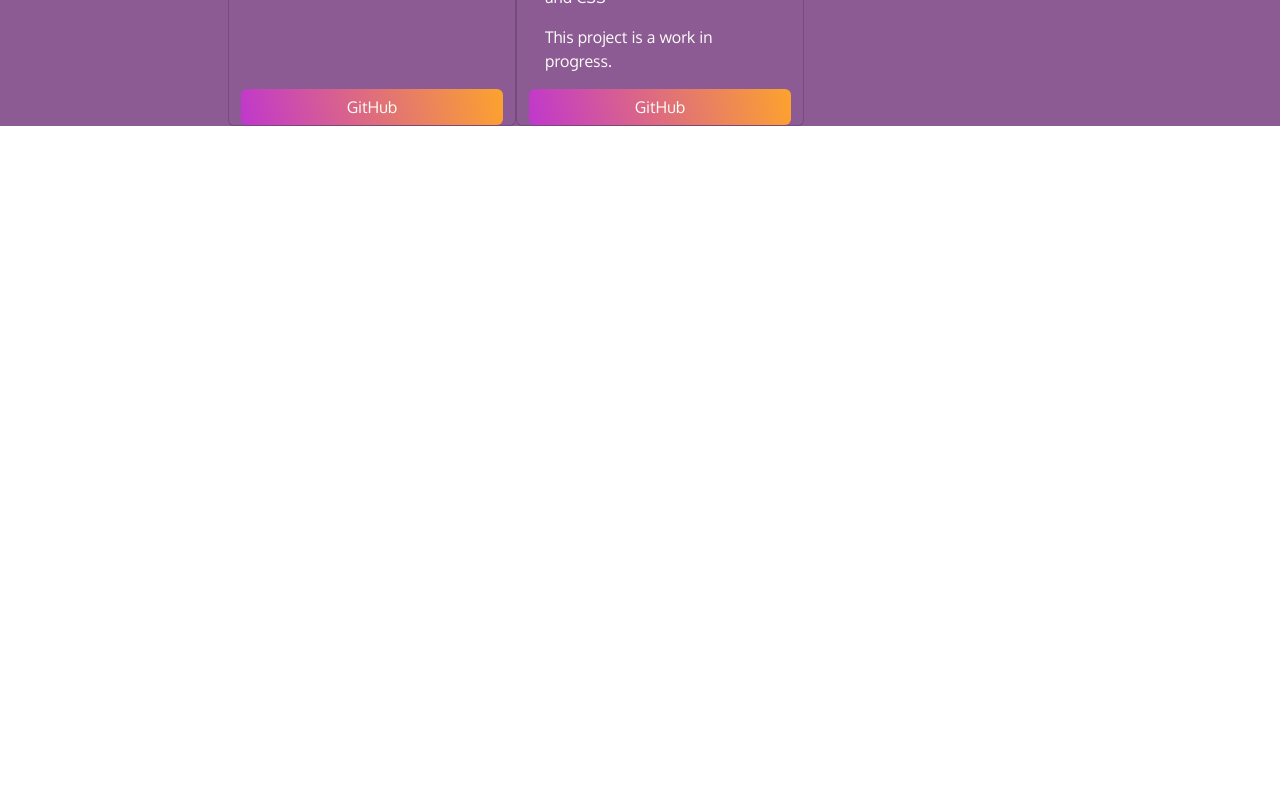
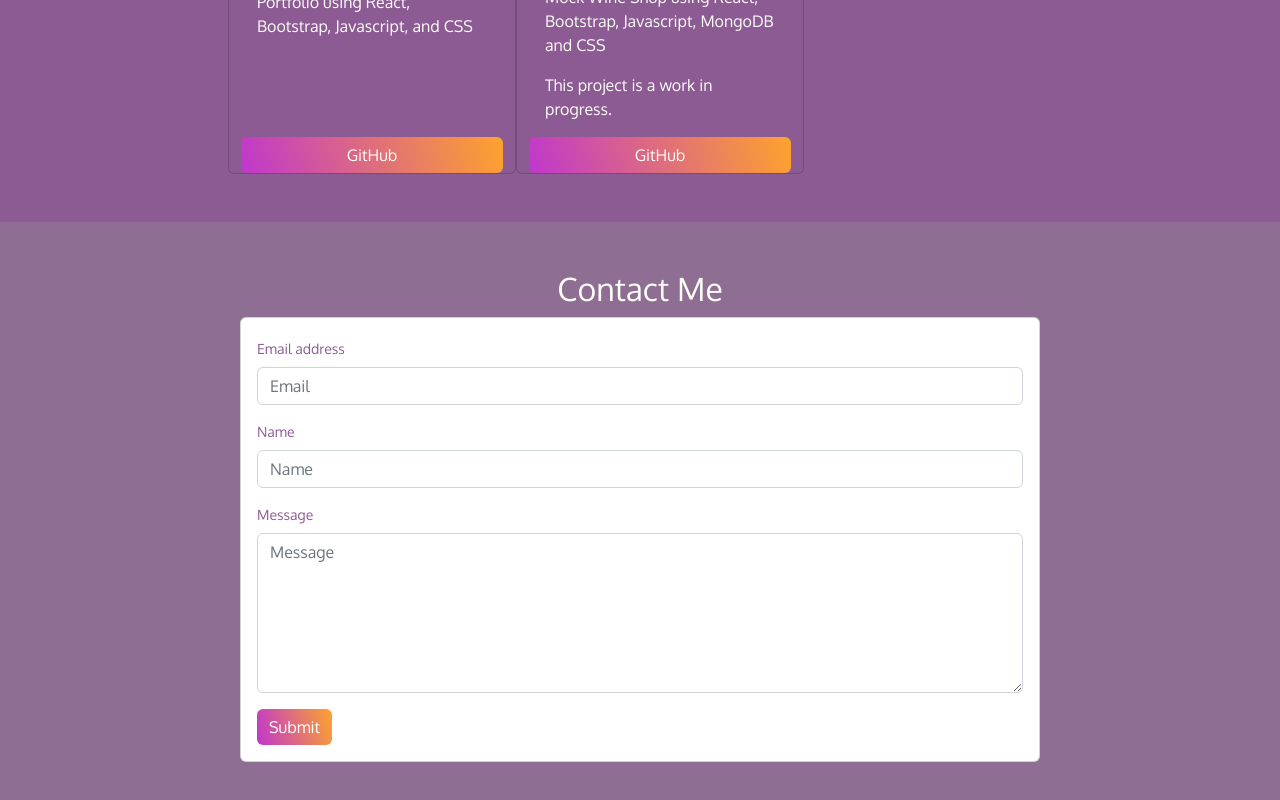
Before and after one commit to zdotg/zg-portfolio, a React (Create React App) app: page / in a window 1280 px wide. Shown: the part 3615-4415 px from the top of the page. Before the commit the page ends 3741 px from the top, so only its background shows below. Built offline with nearby package versions, Linux system fonts and the light colour scheme.

Commit message:
Added Contact section and form

```diff
--- a/src/App.js
+++ b/src/App.js
@@ -7,6 +7,7 @@ import Experience from "./components/Experience";
 import Skills from "./components/Skills";
 import Certs from "./components/Certs";
 import Projects from "./components/Projects";
+import Contact from "./components/Contact";
 
 const App = () => {
   return (
@@ -18,6 +19,7 @@ const App = () => {
       <Skills />
       <Certs />
       <Projects />
+      <Contact />
     </div>
   );
 };
--- /dev/null
+++ b/src/components/Contact.js
@@ -0,0 +1,61 @@
+import React from "react";
+import "../styles/contact.css";
+
+const Contact = () => {
+  return (
+    <div class="contact-section py-5">
+      <h2 class="main-text text-center">Contact Me</h2>
+      <div class="card main-text">
+        <div class="card-body">
+          <form
+            class="form-text"
+            action="https://formsubmit.co/zach.ecab@gmail.com"
+            method="POST"
+          >
+            <div class="mb-3">
+              <label for="email" class="form-label">
+                Email address
+              </label>
+              <input
+                type="email"
+                class="form-control"
+                id="email"
+                aria-describedby="email"
+                required
+                placeholder="Email"
+              />
+            </div>
+            <div class="mb-3">
+              <label for="name" class="form-label">
+                Name
+              </label>
+              <input
+                type="name"
+                class="form-control"
+                id="name"
+                required
+                placeholder="Name"
+              />
+            </div>
+            <div class="mb-3">
+              <label for="message" class="form-label">
+                Message
+              </label>
+              <textarea
+                class="form-control"
+                id="message"
+                name="message"
+                placeholder="Message"
+                style={{ height: 10 + "rem" }}
+              ></textarea>
+            </div>
+            <button type="submit" class="btn button-gradient submit-button">
+              Submit
+            </button>
+          </form>
+        </div>
+      </div>
+    </div>
+  );
+};
+export default Contact;
--- a/src/components/Projects.js
+++ b/src/components/Projects.js
@@ -5,7 +5,7 @@ import "../styles/projects.css";
 
 const Projects = () => {
   return (
-    <section class="project-section row">
+    <section class="project-section row py-5">
       <h2 class="main-text text-center">Projects</h2>
       <div class="card project-card col-lg-6">
         <img src={portfolio} class="card-image-top" alt="Portfolio Snippet" />
--- /dev/null
+++ b/src/styles/contact.css
@@ -0,0 +1,15 @@
+.contact-section {
+    border-radius: 0;
+    border: none;
+    background-color: #8e6e92;
+    padding-left: 15rem;
+    padding-right: 15rem;
+}
+
+.form-text {
+    color: #8d5b94;
+}
+
+.submit-button {
+    color: white;
+}
```
